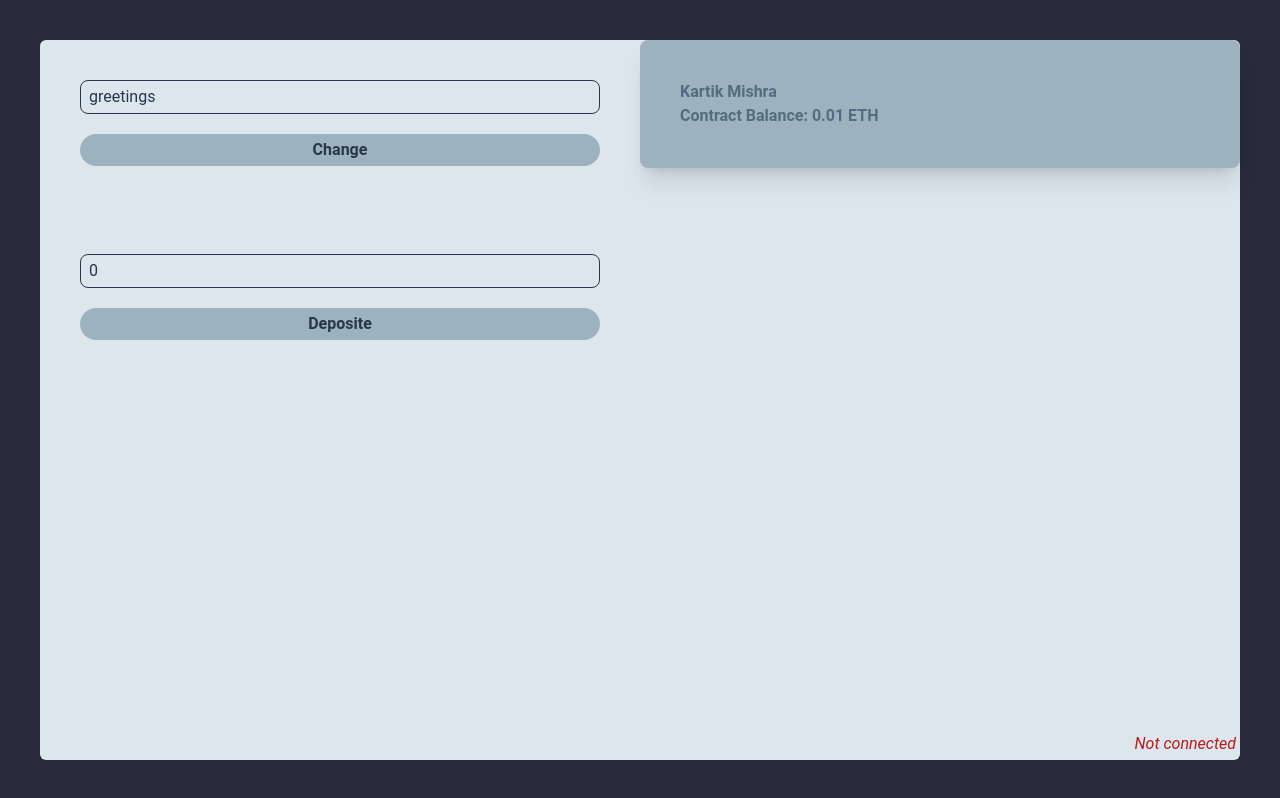
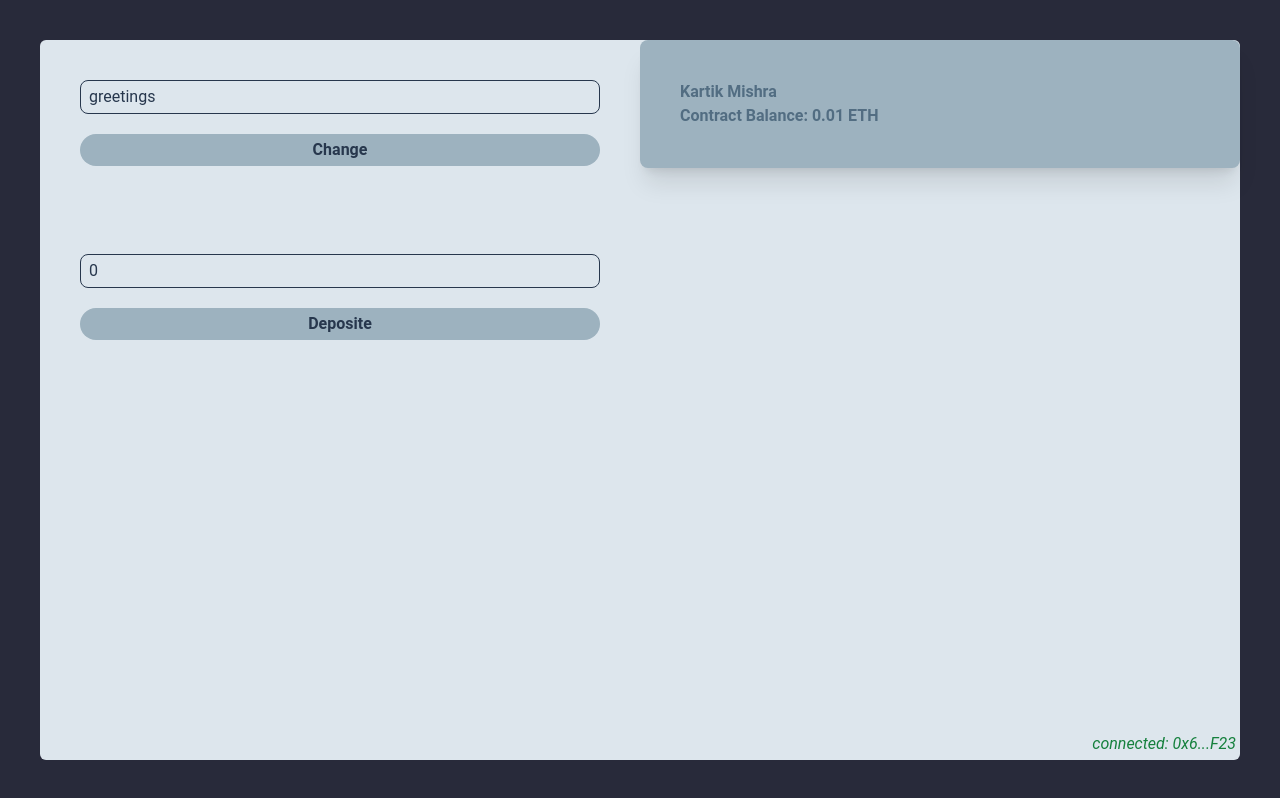
Before and after one commit to mrkartikmishra/blockchain-greetings-and-contract-balance, a React (Vite) app: page / in a window 1280 px wide. Built offline with nearby package versions, Linux system fonts and the light colour scheme.

Commit message:
connected account text modified

```diff
--- a/src/App.jsx
+++ b/src/App.jsx
@@ -5,7 +5,9 @@ const App = () => {
   const [depositeInput, setDepositeInput] = useState(0);
   const [greenting, setGreeting] = useState("Kartik Mishra");
   const [deposite, setDeposite] = useState(0.01);
-  const [currentAccount, setCurrentAccount] = useState("");
+  const [currentAccount, setCurrentAccount] = useState(
+    "0x6C6c2E54BD2352Cf32761B2f042663dDE2cc2F23"
+  );
 
   const handleGreetingInputChange = (e) => {
     setGreetingInput(e.target.value);
@@ -74,7 +76,13 @@ const App = () => {
         </div>
         <p className="absolute right-1 bottom-1 italic text-sewcondary">
           {currentAccount ? (
-            `Connected: ${currentAccount}`
+            <span className="text-green-700">{`connected: ${currentAccount.slice(
+              0,
+              3
+            )}...${currentAccount.slice(
+              currentAccount.length - 3,
+              currentAccount.length
+            )}`}</span>
           ) : (
             <span className="text-red-700">Not connected</span>
           )}
```
